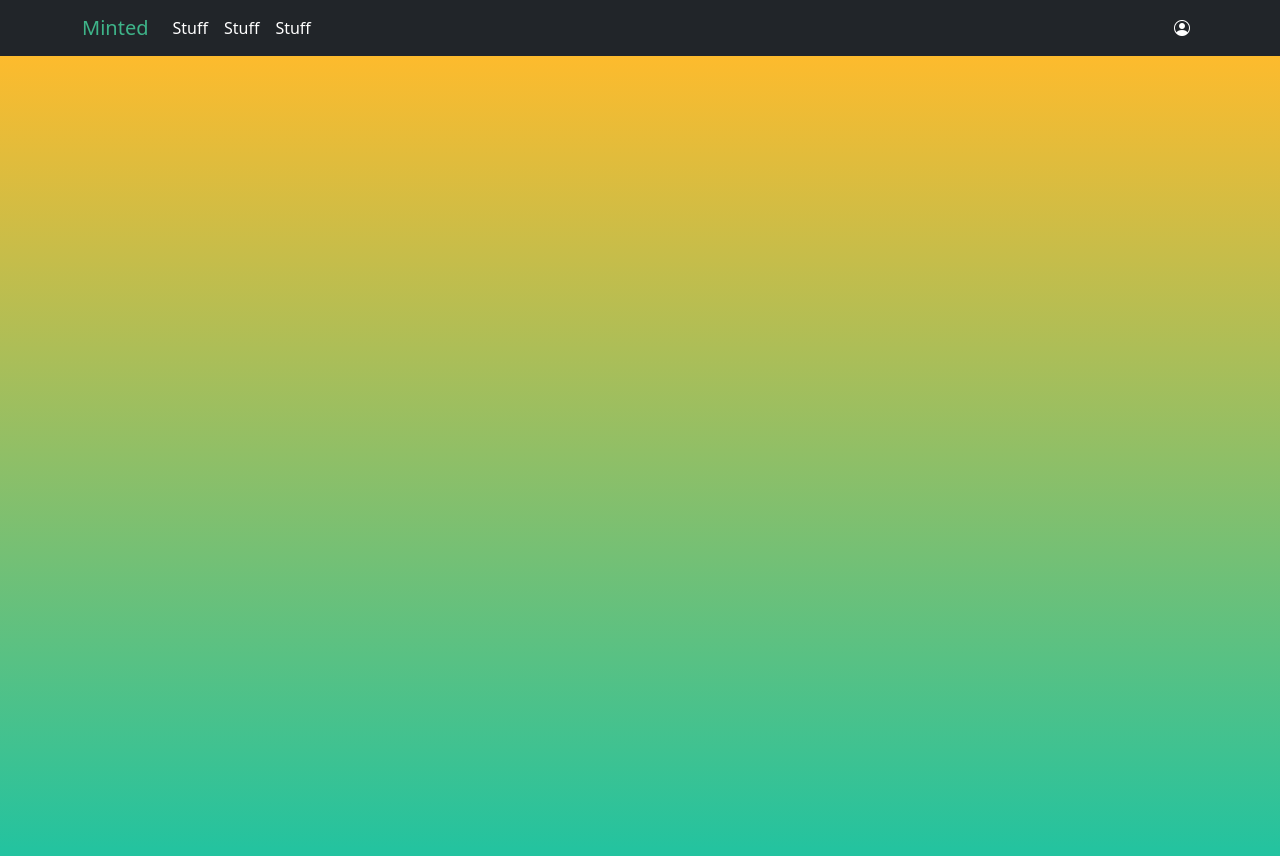
After one commit to yc-7/AYMSKYT, a Django app: template minted/templates/base_content.html in a window 1280 px wide. The commit adds this page. Run offline with Django 4.2, Linux system fonts and the light colour scheme; the template is opened without the code that fills it, so the values that code supplies are empty; a user stored in the database is signed in; parts of the project's set-up code (start-up, migrations or seed data) failed here and were passed over; some libraries are stand-ins or nearby versions.

Commit message:
Add basic user interface

```diff
--- a/minted/templates/base.html
+++ b/minted/templates/base.html
@@ -4,14 +4,19 @@
   <head>
     <meta charset="utf-8">
     <meta name="viewport" content="width=device-width, initial-scale=1">
-    <title>Personal Spending Tracker</title>
-    <link href="https://cdn.jsdelivr.net/npm/bootstrap@5.2.3/dist/css/bootstrap.min.css" rel="stylesheet" integrity="sha384-rbsA2VBKQhggwzxH7pPCaAqO46MgnOM80zW1RWuH61DGLwZJEdK2Kadq2F9CUG65" crossorigin="anonymous">
+    <title>Minted</title>
+    <link href="https://cdn.jsdelivr.net/npm/bootstrap@5.2.2/dist/css/bootstrap.min.css" rel="stylesheet"
+        integrity="sha384-Zenh87qX5JnK2Jl0vWa8Ck2rdkQ2Bzep5IDxbcnCeuOxjzrPF/et3URy9Bv1WTRi" crossorigin="anonymous">
+    <link rel="stylesheet" href="https://cdn.jsdelivr.net/npm/bootstrap-icons@1.5.0/font/bootstrap-icons.css">
   </head>
   <body>
-    {% block content %}
+    {% block body %}
     {% endblock %}
-    <script src="https://cdn.jsdelivr.net/npm/bootstrap@5.2.3/dist/js/bootstrap.bundle.min.js" integrity="sha384-kenU1KFdBIe4zVF0s0G1M5b4hcpxyD9F7jL+jjXkk+Q2h455rYXK/7HAuoJl+0I4" crossorigin="anonymous"></script>
-    <script src="https://cdn.jsdelivr.net/npm/@popperjs/core@2.11.6/dist/umd/popper.min.js" integrity="sha384-oBqDVmMz9ATKxIep9tiCxS/Z9fNfEXiDAYTujMAeBAsjFuCZSmKbSSUnQlmh/jp3" crossorigin="anonymous"></script>
-    <script src="https://cdn.jsdelivr.net/npm/bootstrap@5.2.3/dist/js/bootstrap.min.js" integrity="sha384-cuYeSxntonz0PPNlHhBs68uyIAVpIIOZZ5JqeqvYYIcEL727kskC66kF92t6Xl2V" crossorigin="anonymous"></script>
+    <script src="https://cdn.jsdelivr.net/npm/@popperjs/core@2.11.6/dist/umd/popper.min.js"
+        integrity="sha384-oBqDVmMz9ATKxIep9tiCxS/Z9fNfEXiDAYTujMAeBAsjFuCZSmKbSSUnQlmh/jp3"
+        crossorigin="anonymous"></script>
+    <script src="https://cdn.jsdelivr.net/npm/bootstrap@5.2.2/dist/js/bootstrap.min.js"
+        integrity="sha384-IDwe1+LCz02ROU9k972gdyvl+AESN10+x7tBKgc9I5HFtuNz0wWnPclzo6p9vxnk"
+        crossorigin="anonymous"></script>
   </body>
 </html>
--- /dev/null
+++ b/minted/templates/base_content.html
@@ -0,0 +1,9 @@
+{% extends 'base.html' %}
+{% block body %}
+    {% include 'partials/navbar.html' %}
+    {% include 'partials/messages.html' %}
+    <div style="background: linear-gradient(0deg, rgb(34, 195, 160) 0%, rgba(253,187,45,1) 100%); height:100vh;">
+        {% block content %}
+        {% endblock %}
+    </div>
+{% endblock %}
--- a/minted/templates/dashboard.html
+++ b/minted/templates/dashboard.html
@@ -1,4 +1,4 @@
-{% extends 'base.html' %}
+{% extends 'base_content.html' %}
 {% block content %}
 
 <div>
--- a/minted/templates/homepage.html
+++ b/minted/templates/homepage.html
@@ -1,7 +1,7 @@
 {% extends 'base.html' %}
-{% block content %}
+{% block body %}
 {% include 'partials/navbar.html' %}
-<div class="bg-image" style="background: linear-gradient(0deg, rgb(34, 195, 160) 0%, rgba(253,187,45,1) 100%); height:50vh;">
+<div class="bg-image" style="background: linear-gradient(0deg, rgb(34, 195, 160) 0%, rgba(253,187,45,1) 100%); height:100vh;">
     <div class="card"></div>
 </div>
 {% endblock %}
--- /dev/null
+++ b/minted/templates/partials/messages.html
@@ -0,0 +1,13 @@
+{% if messages %}
+<div class="container">
+    <div class="row">
+        <div class="col-12">
+            {% for message in messages %}
+            <div class="alert alert-{{message.level_tag}}" role="alert">
+                {{ message }}
+            </div>
+            {% endfor %}
+        </div>
+    </div>
+</div>
+{% endif %}
--- a/minted/templates/partials/navbar.html
+++ b/minted/templates/partials/navbar.html
@@ -1,15 +1,15 @@
-<nav class="navbar navbar-expand-lg bg-light">
-    <div class="container ms-auto">
-      <a class="navbar-brand" href="#">Minted</a>
-      <button class="navbar-toggler" type="button" data-bs-toggle="collapse" data-bs-target="#navbarNavAltMarkup" aria-controls="navbarNavAltMarkup" aria-expanded="false" aria-label="Toggle navigation">
-        <span class="navbar-toggler-icon"></span>
-      </button>
-      <div class="collapse navbar-collapse" id="navbarNavAltMarkup">
-        <div class="navbar-nav">
-          <a class="nav-link" href="#">Features</a>
-          <a class="nav-link" href="{% url 'sign_up' %}" aria-current="page">Sign up</a>
-          <a class="nav-link" href="{% url 'log_in' %}" aria-current="page">Log in</a>
-        </div>
-      </div>
+<nav class="navbar navbar-expand-lg navbar-light bg-dark">
+    <div class="container">
+        <a class="navbar-brand" style="color: #3eb489" href="{% url 'home' %}">Minted</a>
+        <button class="navbar-toggler" type="button" data-bs-toggle="collapse" data-bs-target="#navbarSupportedContent"
+            aria-controls="navbarSupportedContent" aria-expanded="false" aria-label="Toggle navigation">
+            <span class="navbar-toggler-icon"></span>
+        </button>
+
+        {% if user.is_authenticated %}
+          {% include 'partials/user_menu.html' %}
+        {% else %}
+          {% include 'partials/homepage_menu.html' %}
+        {% endif %}
     </div>
-  </nav>
+</nav>
--- /dev/null
+++ b/minted/templates/partials/user_menu.html
@@ -0,0 +1,22 @@
+<div class="collapse navbar-collapse" id="navbarSupportedContent">
+    <div class="navbar-nav me-auto mb-2 mb-lg-0">
+        <a style="color: white" class="nav-link" href="#">Stuff</a>
+        <a style="color: white" class="nav-link" href="#">Stuff</a>
+        <a style="color: white" class="nav-link" href="#">Stuff</a>
+    </div>
+</div>
+<ul class="navbar-nav ms-auto mb-2 mb-lg-0">
+    <li class="nav-item dropdown">
+        <a class="nav-link" href="#" role="button" data-bs-toggle="dropdown" aria-expanded="false">
+            <span class="bi-person-circle" style="color: rgb(255, 255, 255);"></span>
+        </a>
+        <ul class="dropdown-menu dropdown-menu-end">
+            <li><a class="dropdown-item" href="#">Change Profile</a></li>
+            <li><a class="dropdown-item" href="#">Change Password</a></li>
+            <li>
+                <hr class="dropdown-divider">
+            </li>
+            <li><a class="dropdown-item" href="{% url 'log_out' %}">Log out</a></li>
+        </ul>
+    </li>
+</ul>
--- a/requirements.txt
+++ b/requirements.txt
@@ -1,4 +1,5 @@
 asgiref==3.6.0
+django-widget-tweaks==1.4.12
 Django==4.1.5
 sqlparse==0.4.3
 coverage==6.5.0
```
Also changed, not shown: PersonalSpendingTracker/settings.py (+8 -0 lines), minted/templates/home.html (deleted, +0 -29 lines), minted/templates/login.html (+5 -7 lines), minted/templates/partials/bootstrap_form.html (added, +21 -0 lines), minted/templates/partials/homepage_menu.html (added, +7 -0 lines), minted/templates/signup.html (+14 -13 lines).
